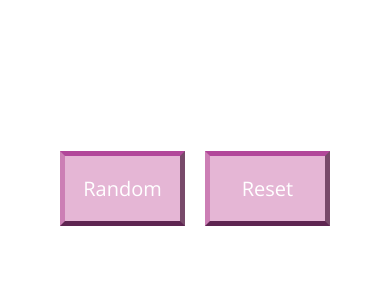
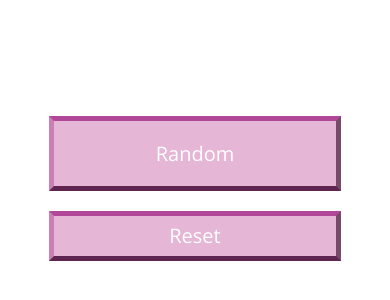
Before and after one commit to Jeff-Duke/color-changer, a plain HTML site: page index.html in a window 390 px wide. Shown: the part 234-534 px from the top of the page. Drawn offline with nearby package versions, Linux system fonts and the light colour scheme.

Commit message:
made responsive with media query @ 400px and min-width @ 200px

```diff
--- a/CSS/styles.css
+++ b/CSS/styles.css
@@ -1,6 +1,7 @@
 body {
     background-color: white;
 }
+
 .button-container {
     display: -webkit-box;
     display: -ms-flexbox;
@@ -33,3 +34,17 @@ body {
     background-color: #B2479A;
     border-color: #CC7FB5 #E5B6D5;
 }
+
+@media (max-width: 400px) {
+    .button-container {
+        display: flex;
+        flex-direction: column;
+        min-width: 200px;
+    }
+    .button {
+        width: 75%;
+    }
+    .reset {
+        height: 50px;
+    }
+}
```
